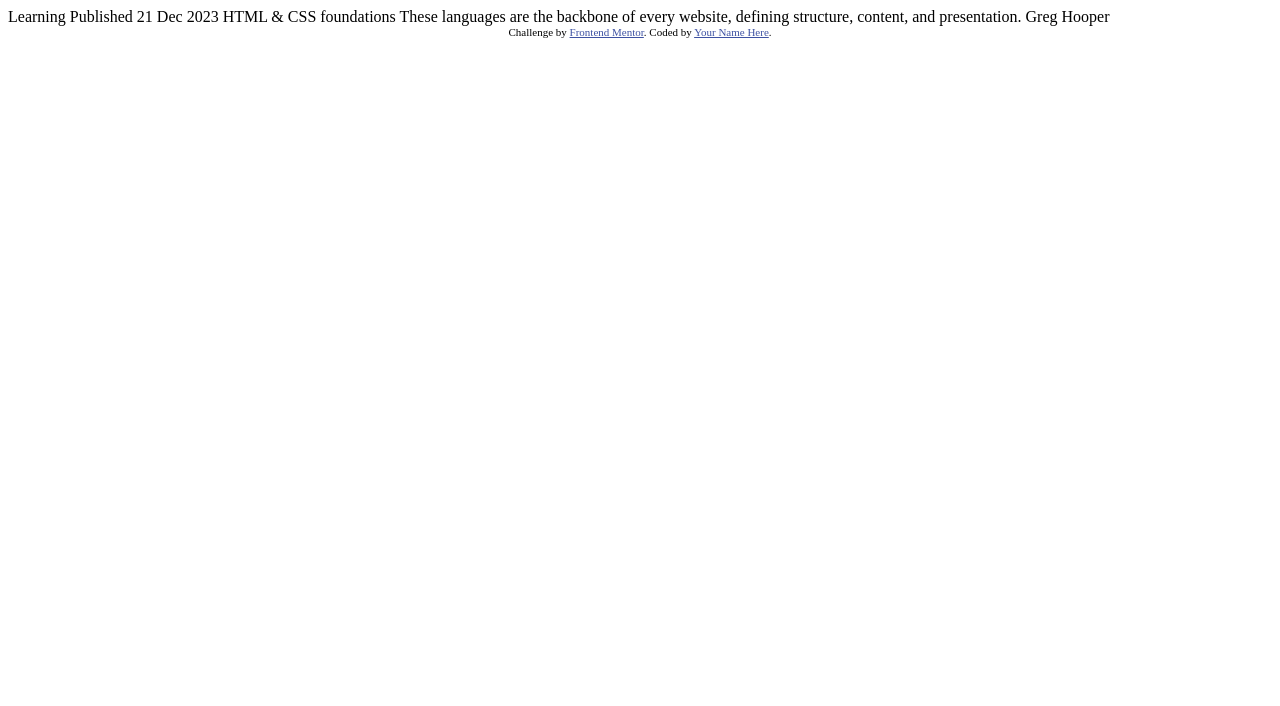
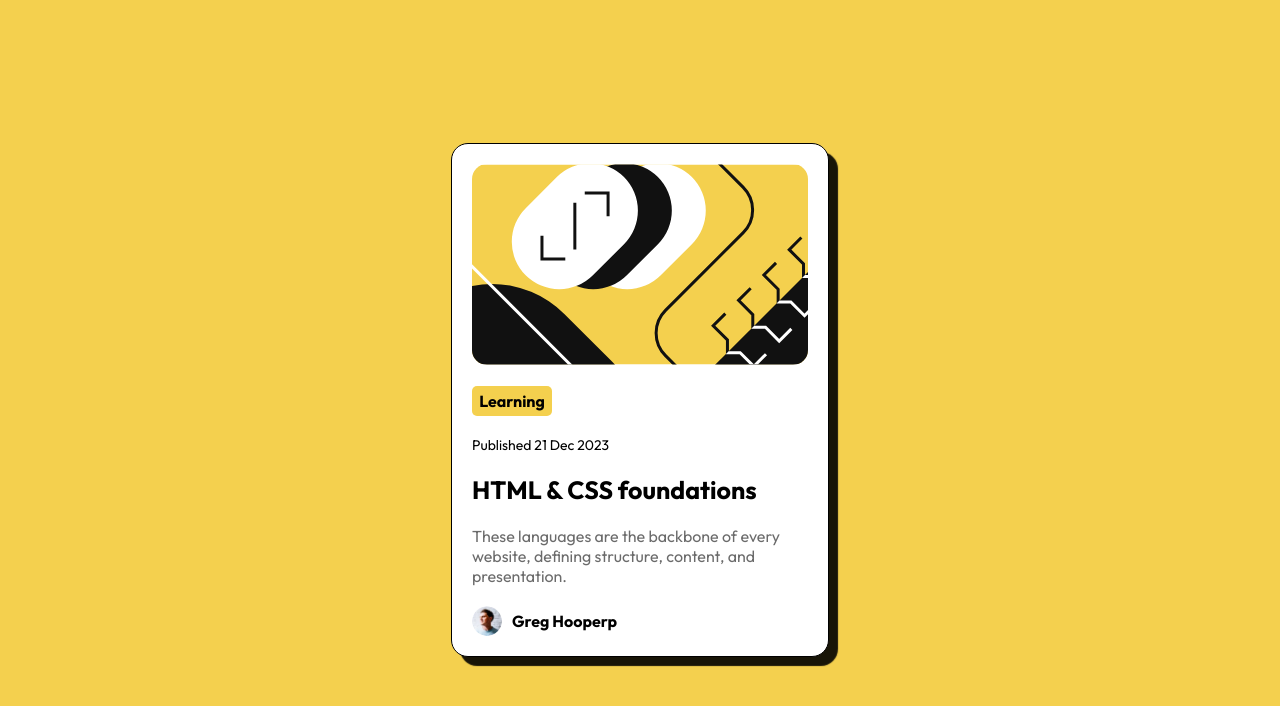
Before and after one commit to luzkaum/blog, a plain HTML site: page index.html in a window 1280 px wide. Drawn offline with Linux system fonts and the light colour scheme.

Commit message:
Add files via upload

```diff
--- a/index.html
+++ b/index.html
@@ -9,26 +9,33 @@
   <title>Frontend Mentor | Blog preview card</title>
 
   <!-- Feel free to remove these styles or customise in your own stylesheet 👍 -->
-  <style>
-    .attribution { font-size: 11px; text-align: center; }
-    .attribution a { color: hsl(228, 45%, 44%); }
-  </style>
+  <link rel="stylesheet" href="./styles.css">
+  <link rel="preconnect" href="https://fonts.googleapis.com">
+<link rel="preconnect" href="https://fonts.gstatic.com" crossorigin>
+<link href="https://fonts.googleapis.com/css2?family=Figtree:ital,wght@0,300..900;1,300..900&family=Outfit:wght@100..900&display=swap" rel="stylesheet">
 </head>
 <body>
+<div class="box">
+    <img src="./assets/images/illustration-article.svg" alt="QR Code" class="image">
+    <div class="text">
+        <p class="learn">Learning</p>
+        <p class="pub">Published 21 Dec 2023</p>
+        <h3 class="titulo"> HTML & CSS foundations</h3>
+        <p class="text1">These languages are the backbone of every <br> website, defining structure, content, and <br> presentation.</p>
+        <div class="img"><img class="pessoa" src="./assets/images/image-avatar.webp" alt=""> <p>Greg Hooperp</div>
+    </div>
+</div>
 
-  Learning
 
-  Published 21 Dec 2023
 
-  HTML & CSS foundations
 
-  These languages are the backbone of every website, defining structure, content, and presentation.
 
-  Greg Hooper
 
-  <div class="attribution">
+
+
+  <!-- <footer>
     Challenge by <a href="https://www.frontendmentor.io?ref=challenge" target="_blank">Frontend Mentor</a>.
     Coded by <a href="#">Your Name Here</a>.
-  </div>
+  </footer> -->
 </body>
 </html>
--- a/styles.css
+++ b/styles.css
@@ -3,43 +3,92 @@
 }
 
 body {
-    background-color: hsl(44, 81%, 61%);
+    background-color: hsl(47, 88%, 63%);
     display: flex;
     flex-direction: row;
     justify-content: center;
     align-items: center;
     height: 100vh;
     text-align: center;
+    font-family: "outfit", sans-serif;
 }
 
 .box{
-    display: flex;
-    background-color: whitesmoke;
-    padding: 0;
-    margin: 0;
-    height: 499px;
-    width: 400px;
-    border-radius: 10px;
-    box-shadow: 0 0 10px rgba(0, 0, 0, 0.1);
+    background-color: hsl(0, 0%, 100%);
+    border-radius: 17px;
+    padding: 20px;
+    box-shadow: 9px 9px 1px rgba(0, 0, 0, 0.9);
+    border: 1px solid black;
+
 }
 
 .box img{
+    border-radius: 15px;
+}
+
+.learn {
+    margin-top: 17px;
+    background-color: hsl(47, 88%, 63%);
     display: flex;
-    width: 288px;
-    height: 288px;
-    margin: 16px;
-    border-radius: 10px;
+    padding: 5px 5px 5px 5px;
+    width: 70px;
+    border-radius: 5px;
+    font-size: 16px;
+    font-weight: bold;
 
+    align-items: center;
+    text-align: center;
+    justify-content: center;
+
+
+}
+
+.pub{
+    margin-top: 20px;
+    margin-bottom: 20px;
+    display: flex;
+    font-size: 14px;
+
+
+}
+
+.titulo{
+    display: flex;
+    font-size: 25px;
+    font-weight: bold;
+    margin-bottom: 20px;
 
 
 
 }
 
-.text {
-    margin-top: 8px;
-    margin-bottom: 40px;
+.text1{
     display: flex;
-    flex-direction: column;
+    text-align:left;
+    margin-bottom: 20px;
+    color: hsl(0, 0%, 42%);
+    font-size: 16px;
+
+
+
+}
+
+.img{
+    display: flex;
     align-items: center;
-    gap: 16px;
+    ;
+
 }
+
+.img img{
+    width: 30px;
+
+}
+
+
+.img p{
+    margin-left: 10px;
+    font-size: 16px;
+    font-weight: bold;
+
+}
```
